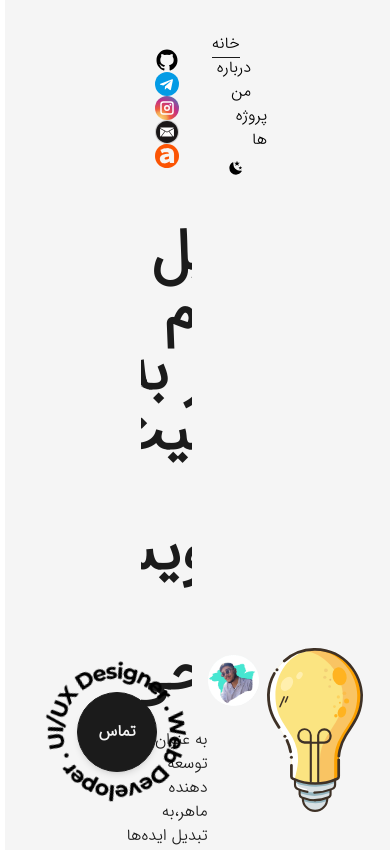
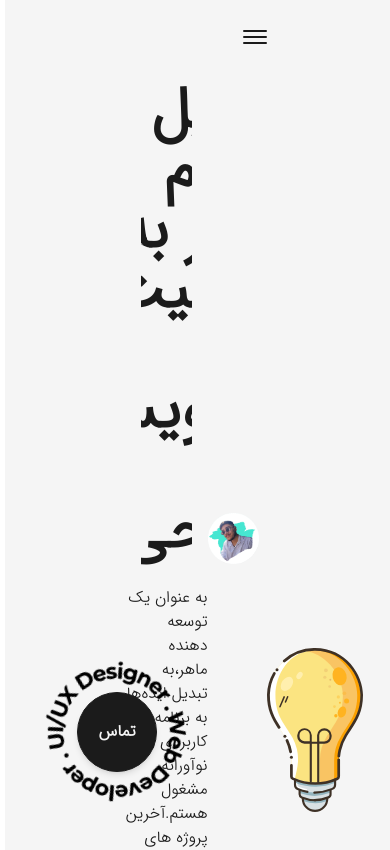
Before and after one commit to pooulad/pooulad.github.io, a Next.js app: page / in a window 390 px wide. Shown: the top 850 px of the page. Built offline with nearby package versions, Linux system fonts and the light colour scheme.

Commit message:
Update Header.tsx

```diff
--- a/src/components/Header/Header.tsx
+++ b/src/components/Header/Header.tsx
@@ -14,9 +14,34 @@ import { motion } from "framer-motion";
 import useThemeSwithcher from "@/hooks/useThemeSwithcher";
 
 function Header() {
+  const [isOpen, setIsOpen] = useState<boolean>(false);
+  const handleOpen = () => {
+    setIsOpen(!isOpen);
+  };
   const [mode, setMode] = useThemeSwithcher();
   return (
     <header className="w-full px-32 py-8 font-medium flex justify-between items-center dark:text-light">
+      <button
+        onClick={handleOpen}
+        className="flex-col justify-center items-center hidden lg:flex"
+      >
+        <span
+          className={`bg-dark dark:bg-light transition-all duration-300 ease-out block h-0.5 w-6 rounded-sm ${
+            isOpen ? "rotate-45 translate-y-1" : "-translate-y-0.5"
+          }`}
+        ></span>
+        <span
+          className={`bg-dark dark:bg-light transition-all duration-300 ease-out block h-0.5 w-6 rounded-sm my-0.5 ${
+            isOpen ? "opacity-0" : "opacity-100"
+          }`}
+        ></span>
+        <span
+          className={`bg-dark dark:bg-light transition-all duration-300 ease-out block h-0.5 w-6 rounded-sm ${
+            isOpen ? "-rotate-45 -translate-y-1" : "translate-y-0.5"
+          }`}
+        ></span>
+      </button>
+      <div className="w-full flex justify-between items-center lg:hidden">
         <nav className="flex items-center justify-center flex-wrap">
           <CustomLink
             title={dictionary.header.links.home}
@@ -92,6 +117,7 @@ function Header() {
             <AmirankalaIcon />
           </motion.a>
         </nav>
+      </div>
     </header>
   );
 }
```
Lines whose indentation alone changed are shown as unchanged.
